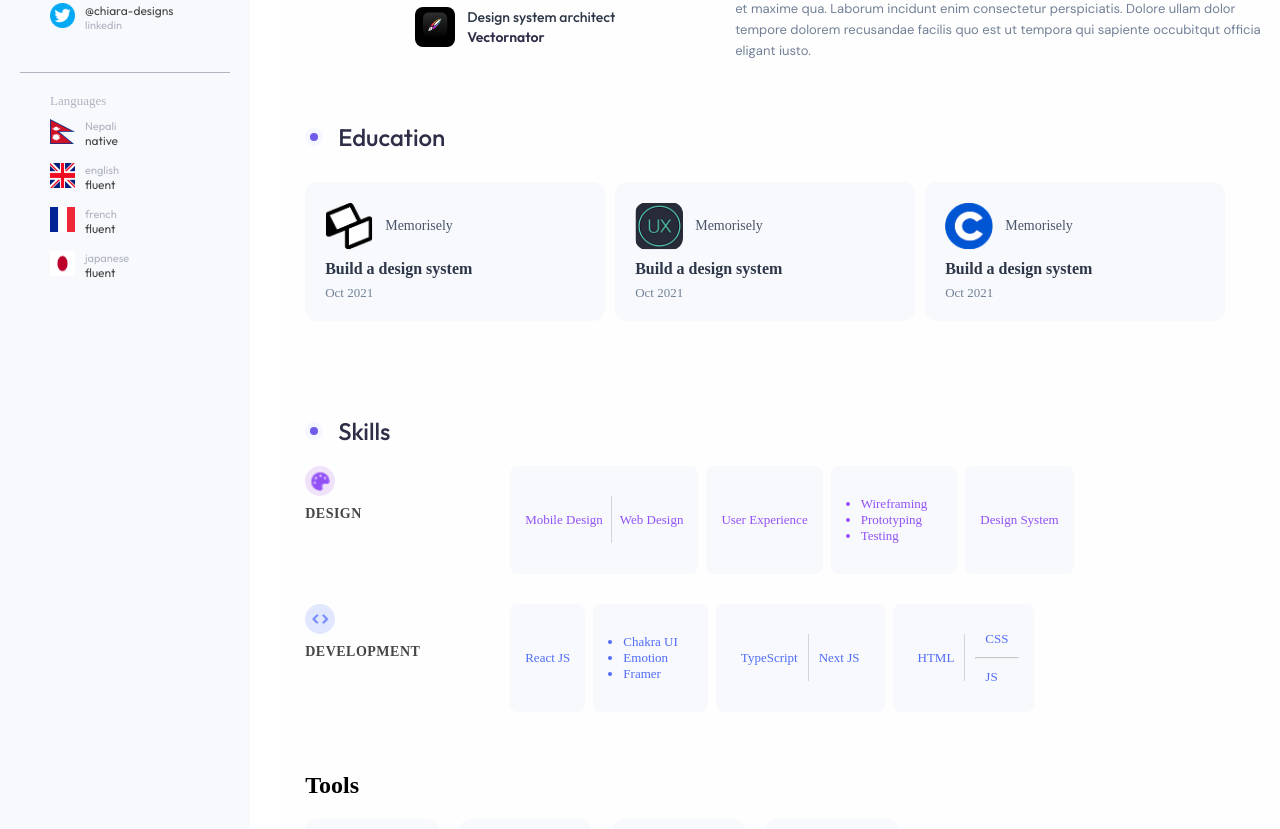
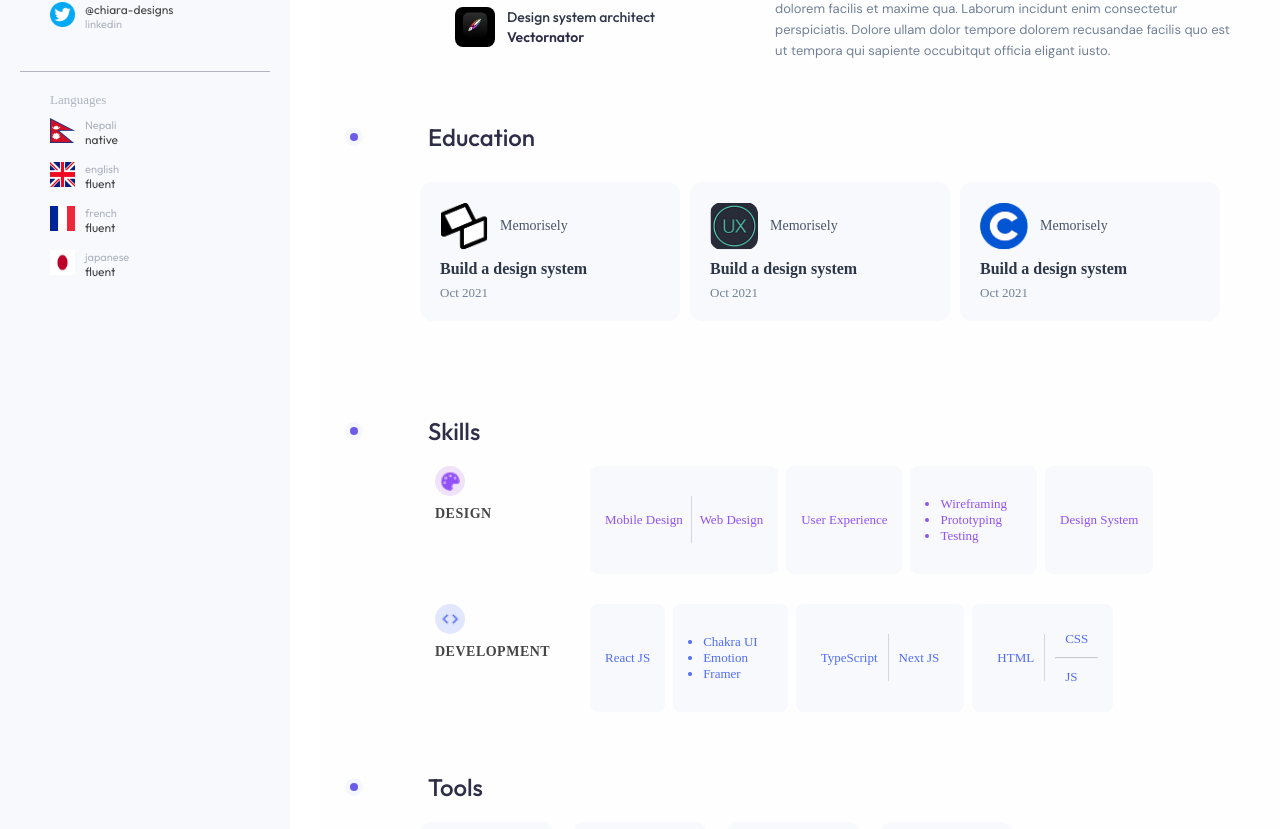
Before and after one commit to samridhi-maharjan/responsive-webpage, a plain HTML site: page index.html in a window 1280 px wide. Shown: the part 751-1580 px from the top of the page. Drawn offline with Linux system fonts and the light colour scheme; files whose address does not match are found by name.

Commit message:
update alignment

```diff
--- a/index.html
+++ b/index.html
@@ -153,7 +153,7 @@
       <!-- projects -->
       <section class="project-section">
         <header class="section-header">
-          <span class="skills__dot"></span>
+          <!-- <span class="skills__dot"></span> -->
           <h2 class="section-title">Latest projects</h2>
         </header>
         <div class="project-list">
@@ -472,9 +472,9 @@
       </section>
       <!-- tools section -->
       <section class="tools-section">
-        <header class="tool-header">
+        <header class="section-header">
           <span class="skills__dot"></span>
-          <h2 class="tool-title">Tools</h2>
+          <h2 class="section-title">Tools</h2>
         </header>
         <div class="tool-lists">
           <div class="tool-row1">
--- a/style.scss
+++ b/style.scss
@@ -28,7 +28,7 @@ body {
 
 .sidebar {
   background-color: $primary-color;
-  width: 30%;
+  width: 25%;
   height: auto;
 
   .line {
@@ -222,11 +222,12 @@ body {
 .container {
   background-color: $secondary-color;
   margin-left: $container-margin;
+  width: 75%;
 
   //   project-section
   .project-section {
-    margin: 20px 30px 80px 0px;
-    border-left: 1px solid $label-color;
+    margin: 20px 50px 80px 0px;
+    // border-left: 1px solid $label-color;
     height: 200px;
 
     .section-header {
@@ -249,10 +250,12 @@ body {
         font-family: $font-main;
         font-weight: 500;
         color: $content-color;
+        margin-left: 50px;
       }
     }
     .project-list {
       display: flex;
+      margin-left: $container-section-margin + 50px;
       font-family: $secondary-font;
 
       .project-card {
@@ -313,6 +316,7 @@ body {
   // skill-section
   .skills-section {
     margin-bottom: 60px;
+    margin-right: 30px;
 
     .section-header {
       margin-left: $container-section-margin;
@@ -335,6 +339,7 @@ body {
         font-family: $font-main;
         font-weight: 500;
         color: $content-color;
+        margin-left: 50px;
       }
     }
     // design-skills
@@ -344,6 +349,7 @@ body {
       grid-template-columns: 200px 1fr;
       gap: 30px;
       align-items: start;
+      margin-left: 40px;
 
       &:last-child {
         margin-bottom: 0;
@@ -352,7 +358,7 @@ body {
       .skills__category {
         display: flex;
         flex-direction: column;
-        margin-left: $container-section-margin;
+        margin-left: $container-section-margin + 50px;
 
         .skills__icon {
           width: 30px;
@@ -418,6 +424,7 @@ body {
     grid-template-columns: 200px 1fr;
     gap: 30px;
     align-items: start;
+    margin-left: 40px;
 
     &:last-child {
       margin-bottom: 0;
@@ -426,7 +433,7 @@ body {
     .skills__category {
       display: flex;
       flex-direction: column;
-      margin-left: $container-section-margin;
+      margin-left: $container-section-margin + 50px;
 
       .skills__icon {
         width: 30px;
@@ -490,6 +497,7 @@ body {
 .experience-section {
   margin-bottom: 60px;
   position: relative;
+  margin-right: 50px;
 
   .section-header {
     margin-left: $container-section-margin;
@@ -513,6 +521,7 @@ body {
       font-family: $font-main;
       font-weight: 500;
       color: $content-color;
+      margin-left: 50px;
     }
   }
 
@@ -623,6 +632,7 @@ body {
 .education-section {
   margin-bottom: 60px;
   margin-left: $container-section-margin;
+  margin-right: 50px;
 
   .section-header {
     margin-top: 20px;
@@ -644,10 +654,12 @@ body {
       font-family: $font-main;
       font-weight: 500;
       color: $content-color;
+      margin-left: 50px;
     }
   }
 
   .education-list {
+    margin-left: $container-section-margin + 50px;
     display: flex;
 
     .education-cards {
@@ -716,7 +728,6 @@ body {
 
   .section-header {
     margin-top: 20px;
-    margin-left: $container-section-margin;
     display: flex;
     align-items: center;
 
@@ -734,19 +745,9 @@ body {
     .section-title {
       font-family: $font-main;
       font-weight: 500;
+      margin-left: 50px;
       color: $content-color;
     }
-
-    // .skills__dot{
-    //     display: inline-block;           // prevents stretching from flex/grid
-    //     width: 8px;
-    //     height: 8px;
-    //     background-color: #6c63ff;
-    //     border-radius: 50%;              // makes it a circle
-    //     border: 10px solid #fff;
-    //     box-shadow: 0 0 0 1px rgba(195, 195, 195, 0.104);
-    //     //flex-shrink: 0;
-    // }
   }
 
   .tool-lists {
@@ -757,6 +758,7 @@ body {
     .tool-row1,
     .tool-row2 {
       display: flex;
+      margin-left: $container-section-margin + 50px;
 
       .tool-card {
         text-align: center;
```
Also changed, not shown: style.css, 1 other file.
